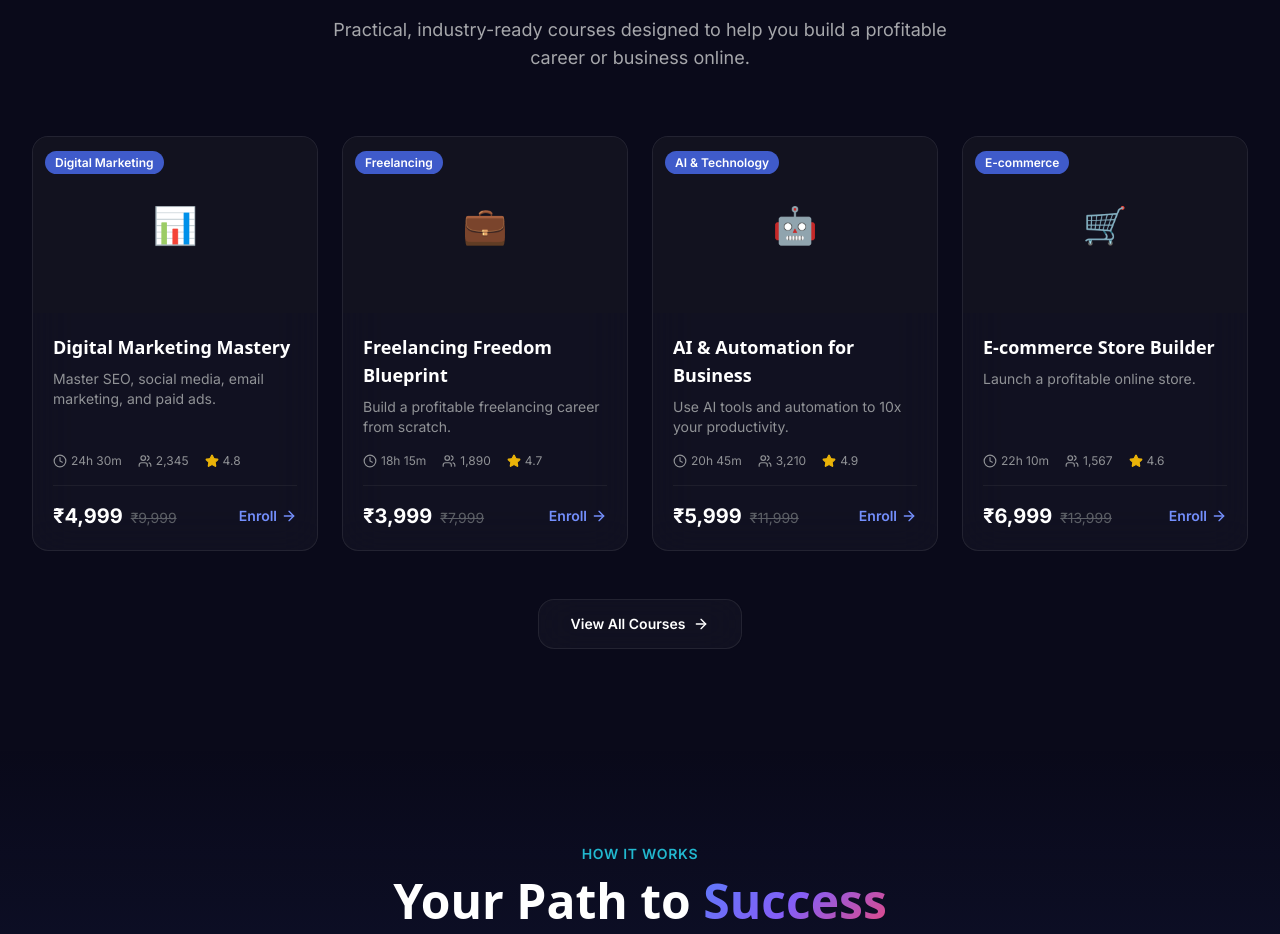
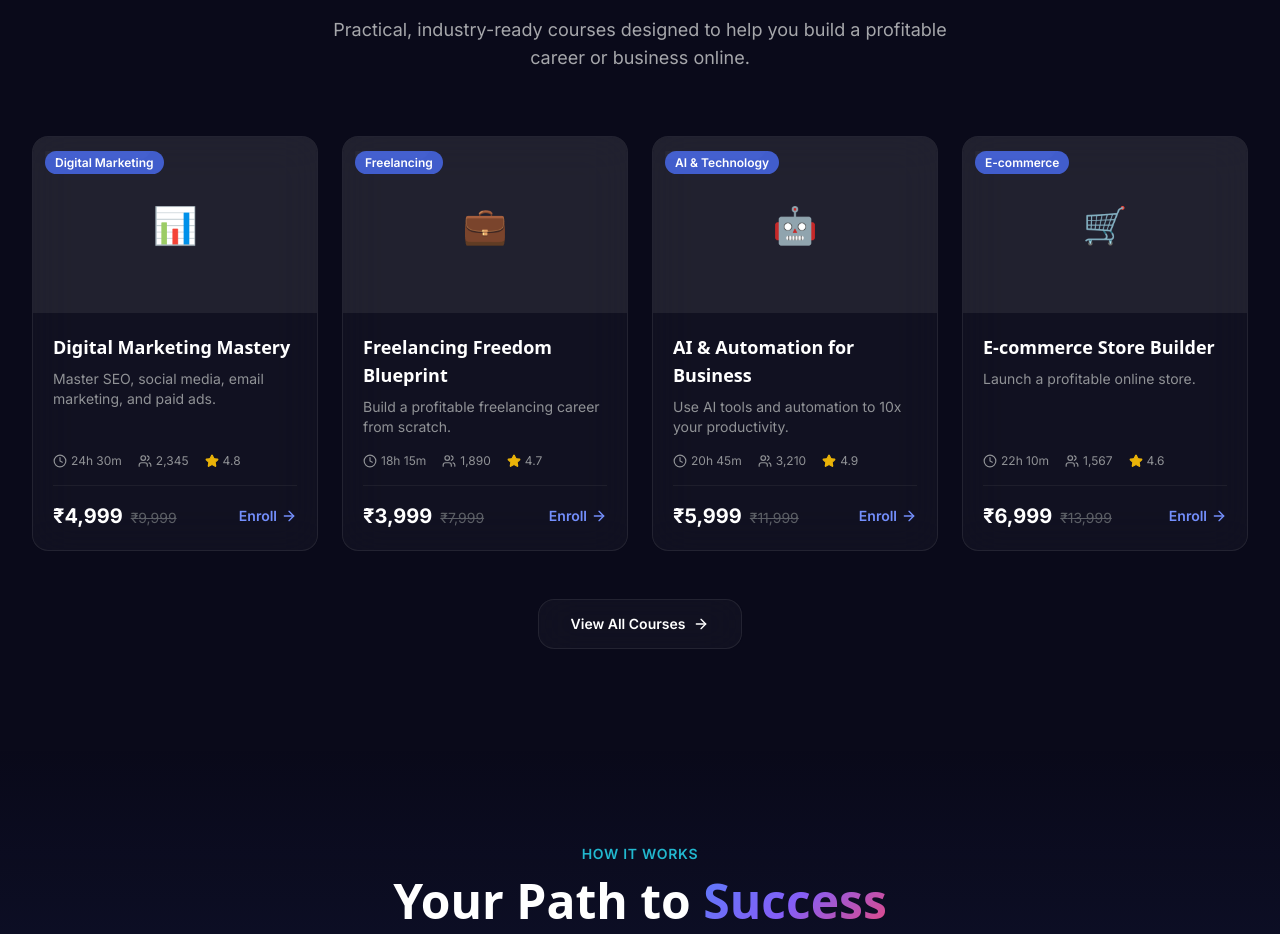
Before and after one commit to Mitesh-Patel-Dev/Skillyukti-platform, a Next.js app in the folder frontend/: page / in a window 1280 px wide. Shown: the part 980-1914 px from the top of the page. Built offline with nearby package versions, Linux system fonts and the light colour scheme; no server answers.

Commit message:
Update CoursesSection.tsx

```diff
--- a/frontend/src/components/landing/CoursesSection.tsx
+++ b/frontend/src/components/landing/CoursesSection.tsx
@@ -58,8 +58,7 @@ export default function CoursesSection({ courses }: CoursesSectionProps) {
 
                                     {/* THUMBNAIL */}
                                     <div
-                                        className={`relative isolate overflow-hidden
-                                            bg-[#FFFFFF08]
+                                        className={`relative isolate overflow-hidden bg-[#FFFFFF08]
                                             ${
                                                 course.mobileThumbnail
                                                     ? 'aspect-[4/5] md:h-44 md:aspect-auto'
@@ -93,10 +92,10 @@ export default function CoursesSection({ courses }: CoursesSectionProps) {
                                                 )}
 
                                                 {/* Card-Matching Background */}
-                                                <div className="absolute inset-0 bg-[#12121F] pointer-events-none" />
+                                                <div className="absolute inset-0 bg-[#FFFFFF08] pointer-events-none" />
 
                                                 {/* Soft Background Glow */}
-                                                <div className="absolute inset-0 bg-gradient-to-br from-[#20213A]/50 via-transparent to-[#12121F]/70 pointer-events-none" />
+                                                <div className="absolute inset-0 bg-gradient-to-br from-white/5 via-transparent to-white/5 pointer-events-none" />
 
                                                 {/* Main Image - Desktop */}
                                                 <img
@@ -121,7 +120,7 @@ export default function CoursesSection({ courses }: CoursesSectionProps) {
                                         ) : (
                                             <>
                                                 {/* Placeholder Background */}
-                                                <div className="absolute inset-0 bg-[#12121F]" />
+                                                <div className="absolute inset-0 bg-[#FFFFFF08]" />
 
                                                 {/* Placeholder Icon */}
                                                 <div className="absolute inset-0 flex items-center justify-center">
```
